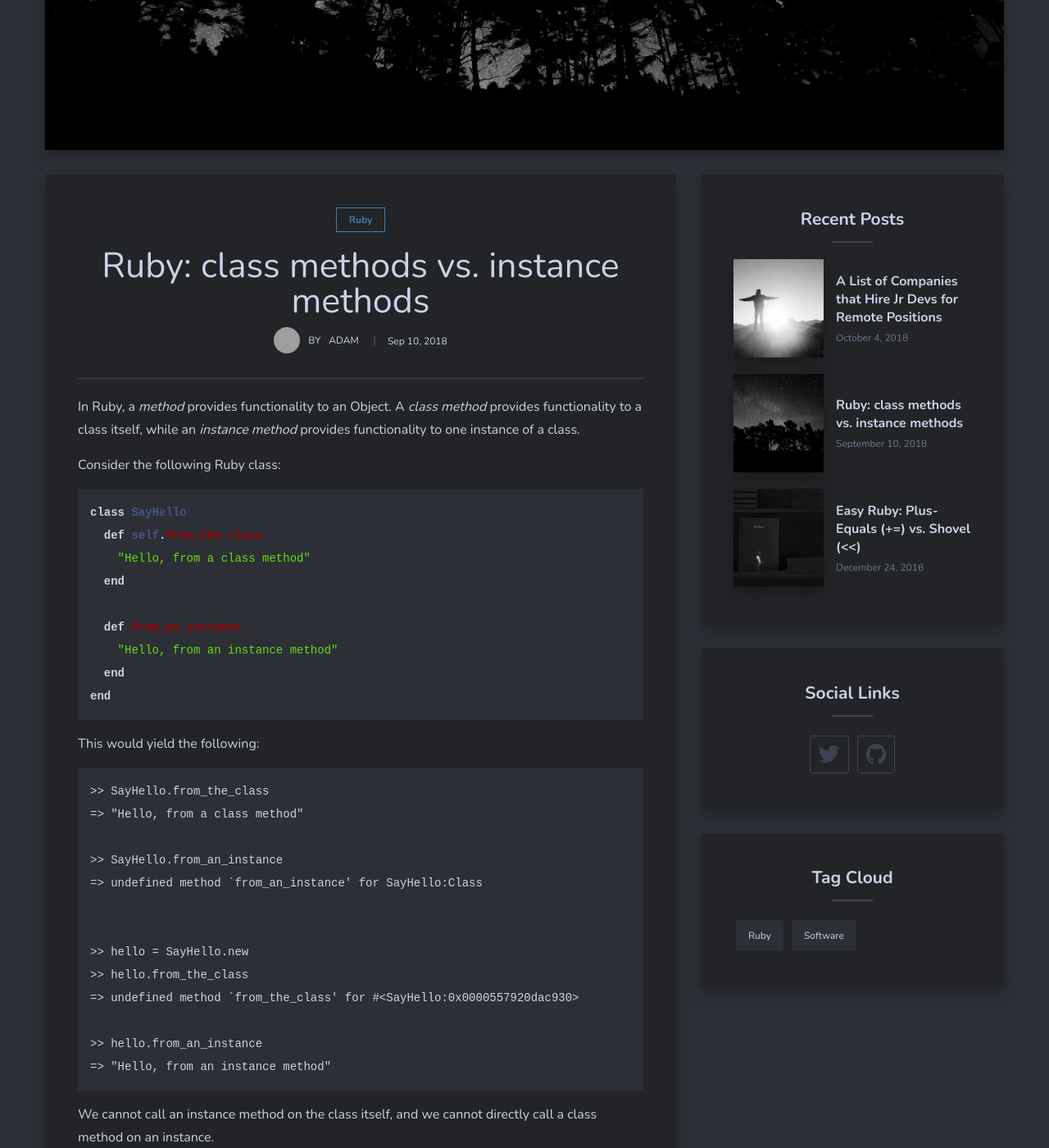
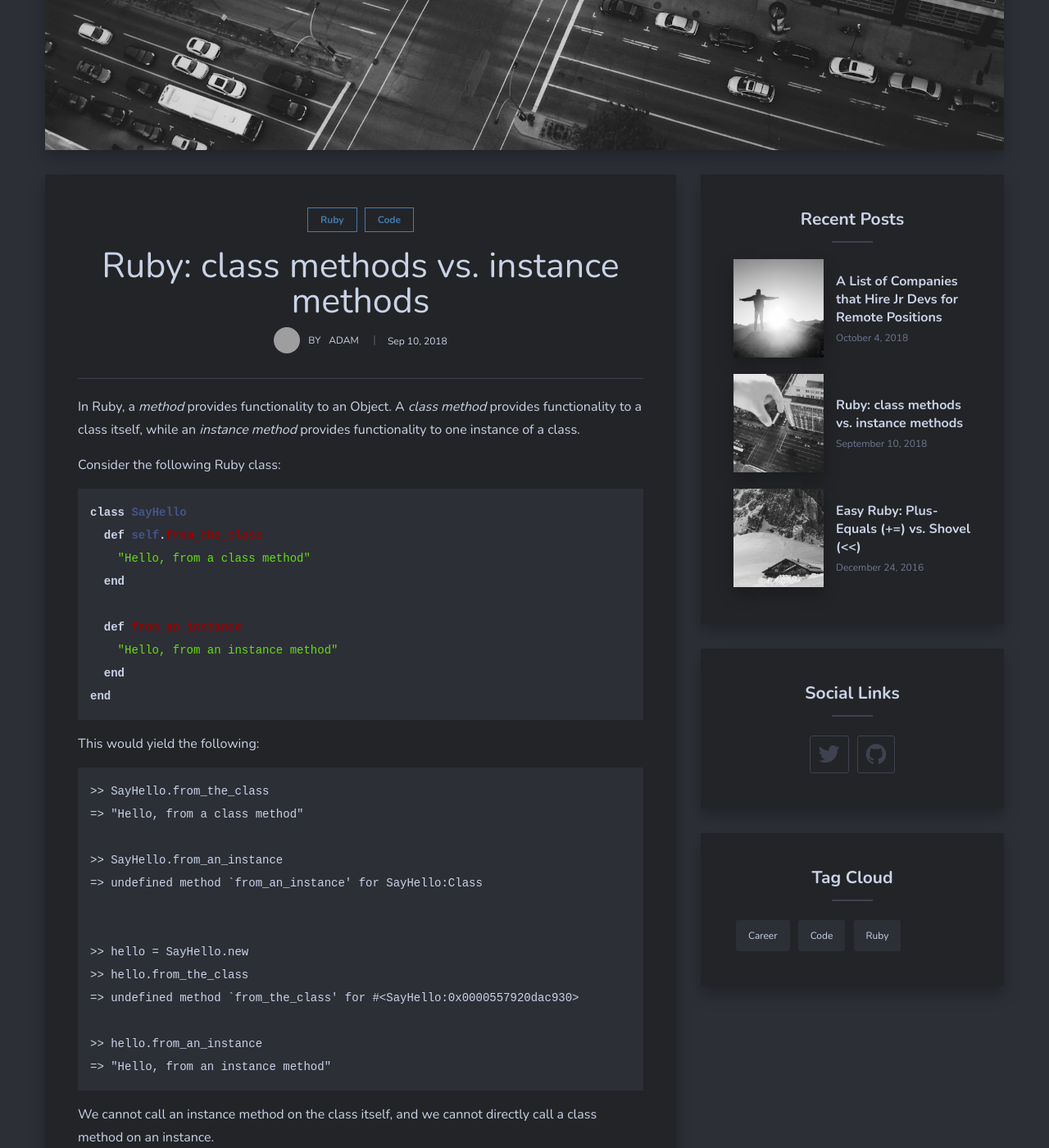
Before and after one commit to AdamLombard/AdamLombard.github.io, a Jekyll site: the page built from _posts/2018-09-10-ruby-class-methods-vs-instance-methods.md, in a window 1280 px wide and 1400 px high, scrolled down 512 px. Shown: the whole window at 82% size. Built offline with Jekyll 4.4.1, drawn with Linux system fonts in a browser that asks for light colours; grey boxes are pictures that could not be loaded.

Commit message:
Personalize post images and tags

```diff
--- a/_posts/2016-12-24-easy-ruby-plus-equals-vs-shovel.md
+++ b/_posts/2016-12-24-easy-ruby-plus-equals-vs-shovel.md
@@ -1,9 +1,9 @@
 ---
 layout: post
 title: "Easy Ruby: Plus-Equals (+=) vs. Shovel (<<)"
-image: 04.jpg
+image: snow-house.jpg
 opacity: 0.8
-tags: [Ruby]
+tags: [Ruby, Code]
 ---
 
 _Understanding how plus-equals and shovel affect strings in Ruby_
--- a/_posts/2018-09-10-ruby-class-methods-vs-instance-methods.md
+++ b/_posts/2018-09-10-ruby-class-methods-vs-instance-methods.md
@@ -1,9 +1,9 @@
 ---
 layout: post
 title: "Ruby: class methods vs. instance methods"
-image: 06.jpg
+image: tiny-bus.jpg
 opacity: 0.7
-tags: [Ruby]
+tags: [Ruby, Code]
 ---
 
 In Ruby, a _method_ provides functionality to an Object. A _class method_ provides functionality to a class itself, while an _instance method_ provides functionality to one instance of a class.
--- a/_posts/2018-10-04-a-list-of-companies-that-hire-jr-devs-for-remote-positions.md
+++ b/_posts/2018-10-04-a-list-of-companies-that-hire-jr-devs-for-remote-positions.md
@@ -3,7 +3,7 @@ layout: post
 title: "A List of Companies that Hire Jr Devs for Remote Positions"
 image: arms_out.jpg
 opacity: 0.6
-tags: [Software]
+tags: [Career, Code]
 ---
 
 A few weeks ago, [@isaacandsuch](https://dev.to/isaacandsuch) posted a great article about [hiring junior developers](https://dev.to/isaacandsuch/if-you-dont-hire-juniors-you-dont-deserve-seniors-48kb).
```
Also changed, not shown: img/snow-house.jpg (added), img/tiny-bus.jpg (added).
